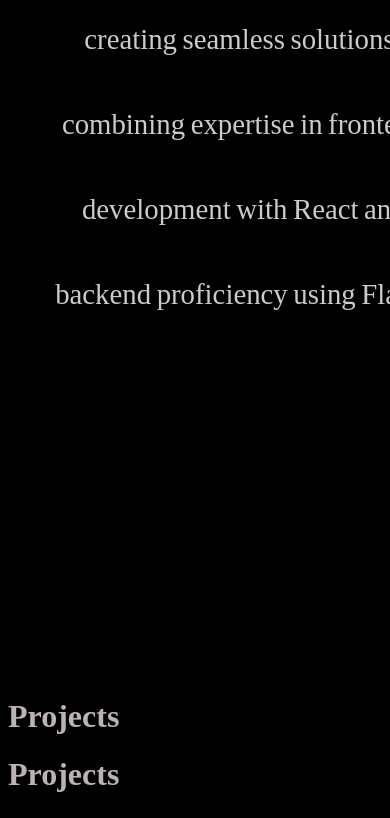
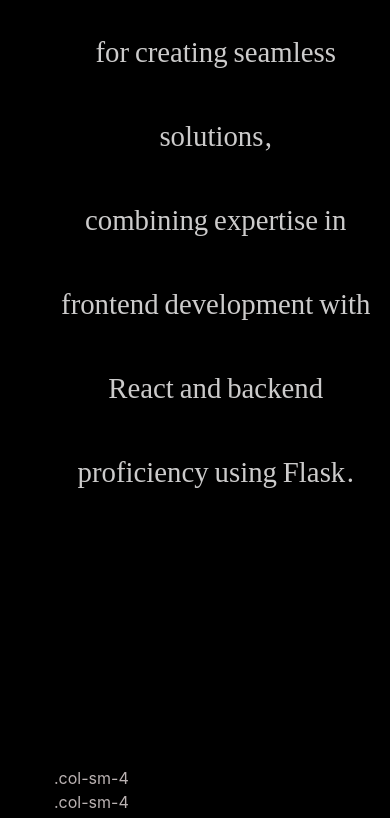
Before and after one commit to Shwetha-75/portfolio, a React (Create React App) app: page / in a window 390 px wide. Shown: the part 1156-1974 px from the top of the page. Built offline with nearby package versions, Linux system fonts and the light colour scheme; a web font is replaced by a local one.

Commit message:
24-12-16_Portfolio_[Shwetha K] : structure gird for card

```diff
--- a/public/index.html
+++ b/public/index.html
@@ -6,7 +6,7 @@
     <link rel="preconnect" href="https://fonts.googleapis.com">
     <link rel="preconnect" href="https://fonts.gstatic.com" crossorigin>
     <link href="https://fonts.googleapis.com/css2?family=Ibarra+Real+Nova:ital,wght@0,400..700;1,400..700&family=Inter:wght@100..900&family=Italiana&display=swap" rel="stylesheet">
-    <meta name="viewport" content="width=device-width, initial-scale=1" />
+      <meta name="viewport" content="width=device-width, initial-scale=1" />
     <meta name="theme-color" content="#000000" />
     <meta
       name="description"
--- a/src/Sector-About-Component/about.css
+++ b/src/Sector-About-Component/about.css
@@ -2,7 +2,7 @@
     margin:0 auto;
     height:100vh;
     width:100%;
-    margin-top:10%;
+    margin-top:20%;
 
 }
 .about--me--tag>ul>li{
--- a/src/Sector-Experience-Component/Experience.jsx
+++ b/src/Sector-Experience-Component/Experience.jsx
@@ -16,23 +16,7 @@
 
           ref={ref}>
             <h1>Experience</h1>
-            <h1>Experience</h1>
-            <h1>Experience</h1>
-            <h1>Experience</h1>
-            <h1>Experience</h1>
-            <h1>Experience</h1>
-            <h1>Experience</h1>
-            <h1>Experience</h1>
-            <h1>Experience</h1>
-            <h1>Experience</h1>
-            <h1>Experience</h1>
-            <h1>Experience</h1>
-            <h1>Experience</h1>
-            <h1>Experience</h1>
-            <h1>Experience</h1>
-            <h1>Experience</h1>
-            <h1>Experience</h1>
-            <h1>Experience</h1>
+
           </div>
         )
       }
--- a/src/Sector-Home-Component/home.css
+++ b/src/Sector-Home-Component/home.css
@@ -1,7 +1,7 @@
 .home--page--tag{
     display: flex;
     height:100vh;
-    margin-top: 10%;
+    margin-top: 20%;
 }
 .line{
     border-left: 6px solid rgb(169, 166, 4);
--- a/src/Sector-Portfolio-Component/portfolio.css
+++ b/src/Sector-Portfolio-Component/portfolio.css
@@ -5,8 +5,9 @@
     margin: 0 auto;
     position:fixed;
     z-index: 999;
-    height:80px;
+    height:150px;
     width:100%;
+    text-align: center;
     top:0;
     backdrop-filter: blur(13px);
     background-color: rgba(0, 0, 0, 0.2);
@@ -33,5 +34,6 @@
 .navigationBar--tag>ul{
     background-color: transparent;
     text-align: center;
+    margin-top:5%;
 
 }
--- a/src/Sector-Projects-Component/Projects.jsx
+++ b/src/Sector-Projects-Component/Projects.jsx
@@ -1,6 +1,6 @@
 import React,{forwardRef} from 'react'
-
-
+import 'bootstrap/dist/css/bootstrap.min.css';
+import "./project.css";
 export default forwardRef(
     function Projects(props,ref) {
       // const windowWidth = React.useRef(window.innerWidth);
@@ -13,31 +13,19 @@
         return (
           <div
           className='section--tag'
+          ref={ref}>
 
-          ref={ref}>
-            <h1>Projects</h1>
-            <h1>Projects</h1>
-            <h1>Projects</h1>
-            <h1>Projects</h1>
-            <h1>Projects</h1>
-            <h1>Projects</h1>
-            <h1>Projects</h1>
-            <h1>Projects</h1>
-            <h1>Projects</h1>
-            <h1>Projects</h1>
-            <h1>Projects</h1>
-            <h1>Projects</h1>
-            <h1>Projects</h1>
-            <h1>Projects</h1>
-            <h1>Projects</h1>
-            <h1>Projects</h1>
-            <h1>Projects</h1>
-            <h1>Projects</h1>
-            <h1>Projects</h1>
-            <h1>Projects</h1>
-            <h1>Projects</h1>
-            <h1>Projects</h1>
-            <h1>Projects</h1>
+           <div className="container-fluid">
+
+  <div className="row">
+  <div className="col-sm-4" id='column--tag'>.col-sm-4</div>
+  <div className="col-sm-4" id='column--tag--two'>.col-sm-4</div>
+  <div className="col-sm-4" id='column--tag--three'>.col-sm-4</div>
+</div>
+</div>
+
+
+
           </div>
         )
       }
--- /dev/null
+++ b/src/Sector-Projects-Component/project.css
@@ -0,0 +1,14 @@
+#projects--tag{
+    width:80%;
+    margin-left:10%;
+    display: block;
+   height:60vh;
+
+    text-align: center;
+}
+
+.container-fluid{
+    height:100vh;
+    width:80%;
+    margin-top:20%;
+}
--- a/src/index.css
+++ b/src/index.css
@@ -9,7 +9,7 @@
 }
 
 .section--tag{
-margin-top:5%;
+margin-top:0%;
 
 }
 html::-webkit-scrollbar {
```
